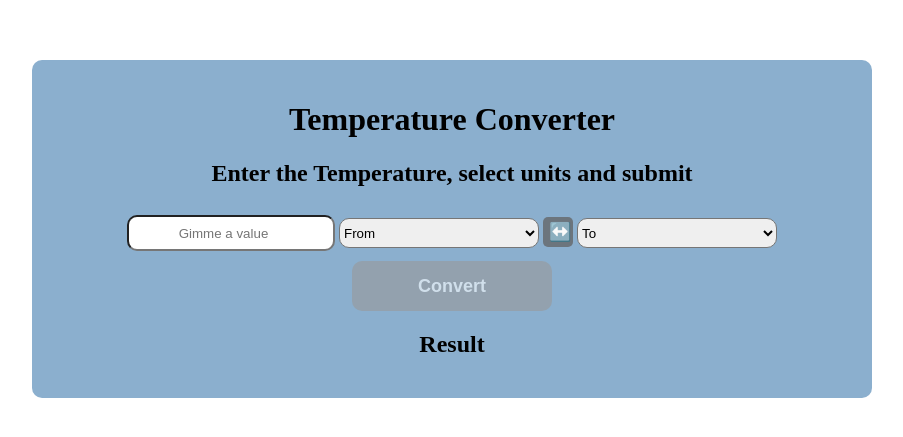
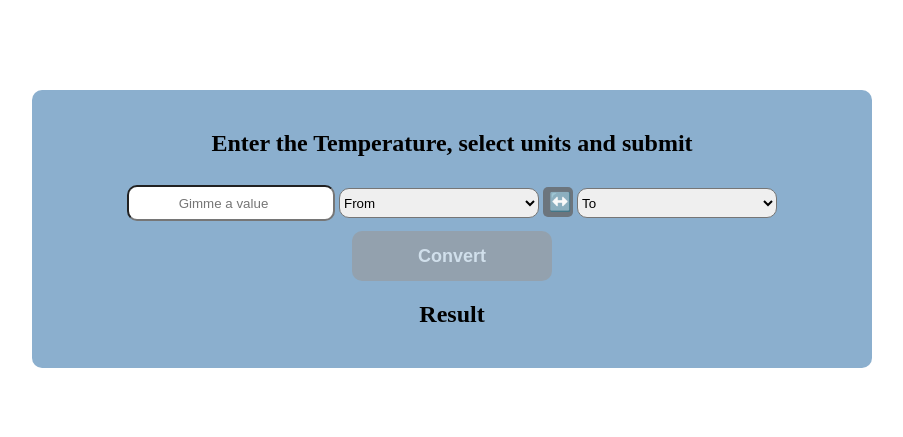
Before and after one commit to enriqueruelasgarcia/temperature_converter, a plain HTML site: page index.html in a window 1280 px wide. Shown: the part 171-608 px from the top of the page, without its empty margins (188-1091 px from the left). Drawn offline with Linux system fonts and the light colour scheme.

Commit message:
se elimino h1

```diff
--- a/index.html
+++ b/index.html
@@ -10,7 +10,6 @@
 
 <body>
     <div class="main">
-        <h1 class="h1">Temperature Converter</h1>
         <h2>Enter the Temperature, select units and submit</h2>
         <input type="number" placeholder="Gimme a value" class="input" id="valueInput">
         <select class="form-select" name="from" id="from">
```
